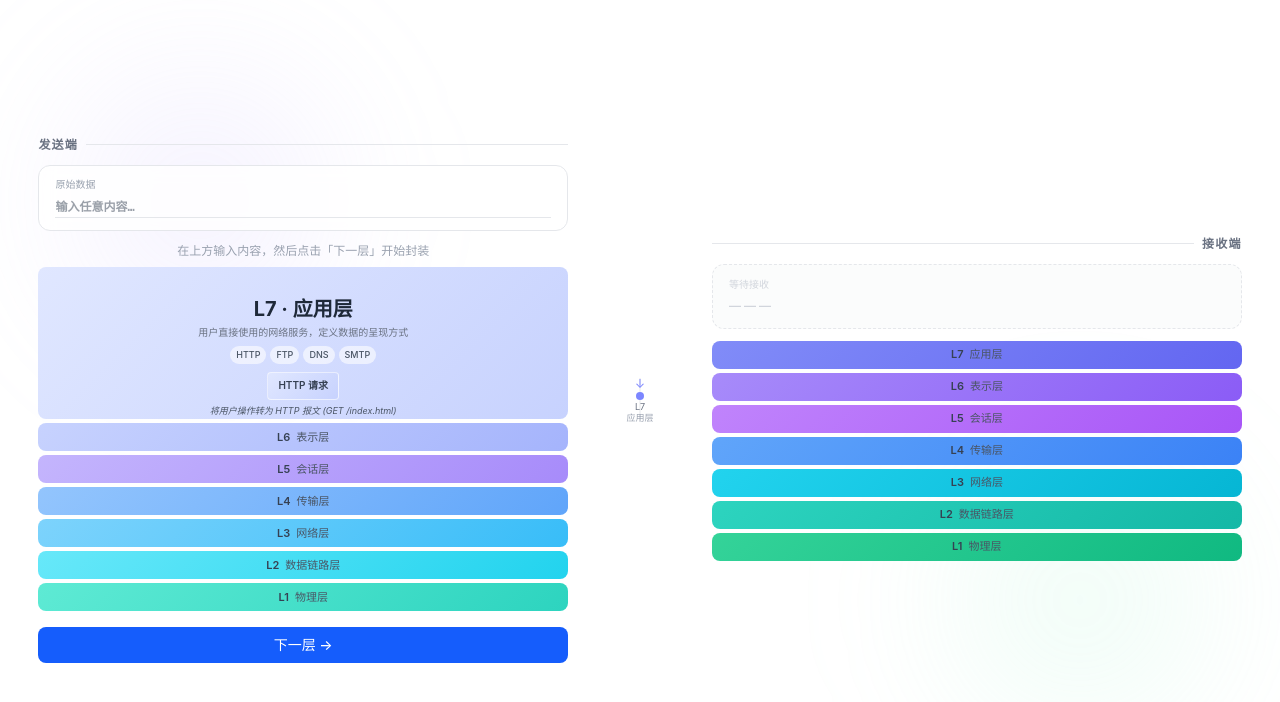
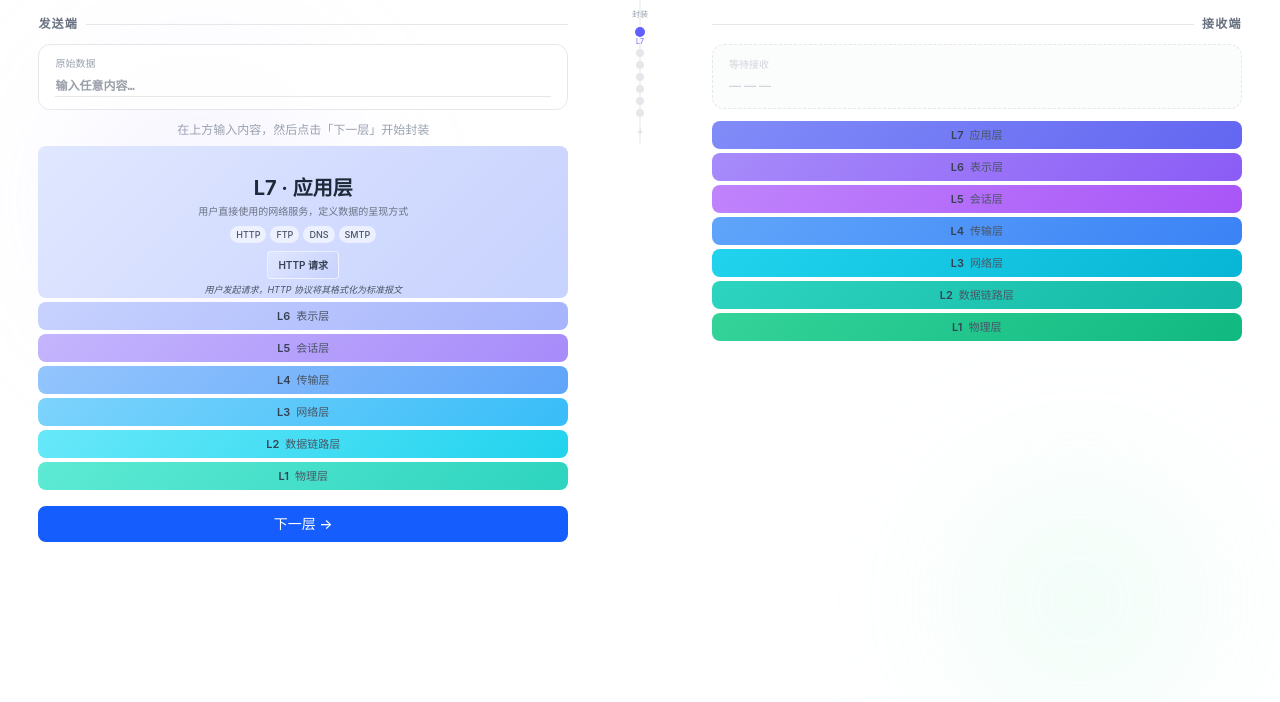
Before and after one commit to lirumao/osi-model-interactive, a Next.js app: page /explore in a window 1280 px wide. Shown: the top 702 px of the page. Built offline with nearby package versions, Linux system fonts and the light colour scheme.

Commit message:
fix(ui): align top cards; redesign center indicator; fix duplicate encap detail

```diff
--- a/src/components/ExploreStage.tsx
+++ b/src/components/ExploreStage.tsx
@@ -3,10 +3,49 @@
 import { useRef } from 'react'
 import { useOsiState } from '@/hooks/useOsiState'
 import { OSI_LAYERS } from '@/data/osi-layers'
+
 import { SenderColumn } from './SenderColumn'
 import { ReceiverColumn } from './ReceiverColumn'
 import { TransmissionAnim } from './TransmissionAnim'
 import { CompletionView } from './CompletionView'
+
+function LayerIndicator({ phase, senderActive, receiverActive }: {
+  phase: string
+  senderActive: number
+  receiverActive: number
+}) {
+  if (phase === 'transmitting' || phase === 'complete') return null
+  const isSending = phase === 'sending'
+  // OSI_LAYERS index 0=L7, 6=L1
+  return (
+    <div className="relative z-10 flex flex-col items-center gap-1 select-none py-2">
+      <span className="text-[8px] text-gray-400 mb-1">{isSending ? '封装' : '解封'}</span>
+      {OSI_LAYERS.map((layer, i) => {
+        // 发送端：activeIndex = senderActive，已完成 i < senderActive，当前 i === senderActive
+        // 接收端：从下往上，activeIndex = 6 - receiverActive，已完成 i > 6-receiverActive，当前 i === 6-receiverActive
+        const currentIdx = isSending ? senderActive : (6 - receiverActive)
+        const isDone = isSending ? i < currentIdx : i > currentIdx
+        const isActive = i === currentIdx
+        return (
+          <div key={layer.level} className="flex flex-col items-center">
+            <div
+              className={[
+                'w-2 h-2 rounded-full transition-all duration-300',
+                isActive ? 'bg-indigo-500 scale-125' : isDone ? 'bg-indigo-300' : 'bg-gray-200'
+              ].join(' ')}
+            />
+            {isActive && (
+              <span className="text-[7px] text-indigo-500 leading-none mt-0.5 max-w-[50px] text-center">
+                L{layer.level}
+              </span>
+            )}
+          </div>
+        )
+      })}
+      <span className="text-[8px] text-gray-300 mt-1">{isSending ? '↓' : '↑'}</span>
+    </div>
+  )
+}
 
 export function ExploreStage() {
   const senderL1Ref = useRef<HTMLDivElement>(null)
@@ -30,7 +69,7 @@ export function ExploreStage() {
   }
 
   return (
-    <div className="relative flex justify-center items-center h-full w-full px-[3%]">
+    <div className="relative flex justify-center items-start h-full w-full px-[3%]">
       {/* 传输动画 SVG 覆盖层 */}
       <TransmissionAnim
         playing={state.transmitting}
@@ -46,25 +85,8 @@ export function ExploreStage() {
 
       {/* 间隔（传输动画穿越区域） */}
       <div style={{ width: 120 }} className="relative flex-shrink-0 flex flex-col items-center justify-center">
-        {/* 竖线 */}
         <div className="absolute inset-y-0 left-1/2 w-px bg-gray-200 -translate-x-1/2" />
-        {/* 层进度指示器 */}
-        {state.phase !== 'transmitting' && (() => {
-          const isSending = state.phase === 'sending'
-          const layerIndex = isSending
-            ? state.senderActive
-            : (6 - state.receiverActive)
-          if (layerIndex < 0 || layerIndex > 6) return null
-          const layer = OSI_LAYERS[layerIndex]
-          return (
-            <div className="relative z-10 flex flex-col items-center gap-0.5 select-none">
-              <span className="text-indigo-400 text-xs leading-none">{isSending ? '↓' : '↑'}</span>
-              <div className="w-2 h-2 rounded-full bg-indigo-400" />
-              <span className="text-[9px] text-gray-500 leading-none">L{layer.level}</span>
-              <span className="text-[9px] text-gray-400 leading-none max-w-[60px] text-center truncate">{layer.name}</span>
-            </div>
-          )
-        })()}
+        <LayerIndicator phase={state.phase} senderActive={state.senderActive} receiverActive={state.receiverActive} />
       </div>
 
       {/* 接收端 */}
--- a/src/components/LayerBand.tsx
+++ b/src/components/LayerBand.tsx
@@ -170,7 +170,7 @@ export function LayerBand({ layer, status, colorFrom, colorTo, blocks = [], deta
                 </div>
               ))}
             </div>
-            {hasDetail && (
+            {hasDetail && detail !== layer.description && (
               <div className="encap-detail text-[9px] text-gray-600 mt-1 text-center italic line-clamp-1 max-w-full px-1">
                 {detail}
               </div>
--- a/src/data/osi-layers.ts
+++ b/src/data/osi-layers.ts
@@ -22,7 +22,7 @@ export const OSI_LAYERS: OsiLayer[] = [
     description: '用户直接使用的网络服务，定义数据的呈现方式',
     protocols: ['HTTP', 'FTP', 'DNS', 'SMTP'],
     encapsulation: 'HTTP 请求',
-    encapDetail: '将用户操作转为 HTTP 报文 (GET /index.html)',
+    encapDetail: '用户发起请求，HTTP 协议将其格式化为标准报文',
     decapDetail: '解析 HTTP 报文，将数据内容呈现给应用程序',
     senderColor: { from: '#e0e7ff', to: '#c7d2fe' },
     receiverColor: { from: '#818cf8', to: '#6366f1' },
@@ -32,7 +32,7 @@ export const OSI_LAYERS: OsiLayer[] = [
     description: '对数据进行编码、加密和压缩，统一格式',
     protocols: ['SSL/TLS', 'JPEG', 'ASCII'],
     encapsulation: 'SSL 加密',
-    encapDetail: '对数据进行 TLS 加密，确保传输安全',
+    encapDetail: '对数据加密（TLS）并统一编码格式（UTF-8/ASCII）',
     decapDetail: 'TLS 解密，将密文数据还原为明文',
     senderColor: { from: '#c7d2fe', to: '#a5b4fc' },
     receiverColor: { from: '#a78bfa', to: '#8b5cf6' },
@@ -42,7 +42,7 @@ export const OSI_LAYERS: OsiLayer[] = [
     description: '建立、维持并终止两端之间的对话连接',
     protocols: ['NetBIOS', 'RPC'],
     encapsulation: '会话 ID',
-    encapDetail: '添加会话标识，管理连接的建立与保持',
+    encapDetail: '建立并维持连接会话，分配唯一会话 ID',
     decapDetail: '验证会话 ID，确认连接状态，移除会话控制信息',
     senderColor: { from: '#c4b5fd', to: '#a78bfa' },
     receiverColor: { from: '#c084fc', to: '#a855f7' },
@@ -52,7 +52,7 @@ export const OSI_LAYERS: OsiLayer[] = [
     description: '端到端可靠传输，切分报文段并加上端口号',
     protocols: ['TCP', 'UDP'],
     encapsulation: 'TCP 头',
-    encapDetail: '添加源/目标端口号，实现可靠的端到端传输',
+    encapDetail: 'TCP 分段数据，添加端口号确保送达正确应用',
     decapDetail: '校验 TCP 序列号，重组数据段，去掉端口头部',
     senderColor: { from: '#93c5fd', to: '#60a5fa' },
     receiverColor: { from: '#60a5fa', to: '#3b82f6' },
@@ -62,7 +62,7 @@ export const OSI_LAYERS: OsiLayer[] = [
     description: '添加 IP 地址，决定数据跨网络的路径',
     protocols: ['IP', 'ICMP', 'ARP'],
     encapsulation: 'IP 头',
-    encapDetail: '添加源/目标 IP 地址，选择路由路径',
+    encapDetail: '添加源/目标 IP，路由器据此决定转发路径',
     decapDetail: '读取目标 IP 地址，去掉 IP 头，向传输层递交',
     senderColor: { from: '#7dd3fc', to: '#38bdf8' },
     receiverColor: { from: '#22d3ee', to: '#06b6d4' },
@@ -72,7 +72,7 @@ export const OSI_LAYERS: OsiLayer[] = [
     description: '添加 MAC 地址，负责相邻设备间的帧传递',
     protocols: ['Ethernet', 'Wi-Fi', 'PPP'],
     encapsulation: 'MAC 帧',
-    encapDetail: '封装成以太网帧，添加 MAC 地址和校验码',
+    encapDetail: '封装成帧，MAC 地址确保在局域网内正确投递',
     decapDetail: '校验 CRC 完整性，去掉帧头尾，提取 IP 数据包',
     senderColor: { from: '#67e8f9', to: '#22d3ee' },
     receiverColor: { from: '#2dd4bf', to: '#14b8a6' },
@@ -82,7 +82,7 @@ export const OSI_LAYERS: OsiLayer[] = [
     description: '将一切转化为比特流，通过电/光/无线介质发送',
     protocols: ['RJ45', '光纤', '802.11'],
     encapsulation: '比特流',
-    encapDetail: '将帧转为电信号/光信号/电磁波进行物理传输',
+    encapDetail: '比特流通过 RJ45/光纤/802.11 转为物理信号发送',
     decapDetail: '接收物理信号，将电/光/无线信号还原为比特流',
     senderColor: { from: '#5eead4', to: '#2dd4bf' },
     receiverColor: { from: '#34d399', to: '#10b981' },
```
